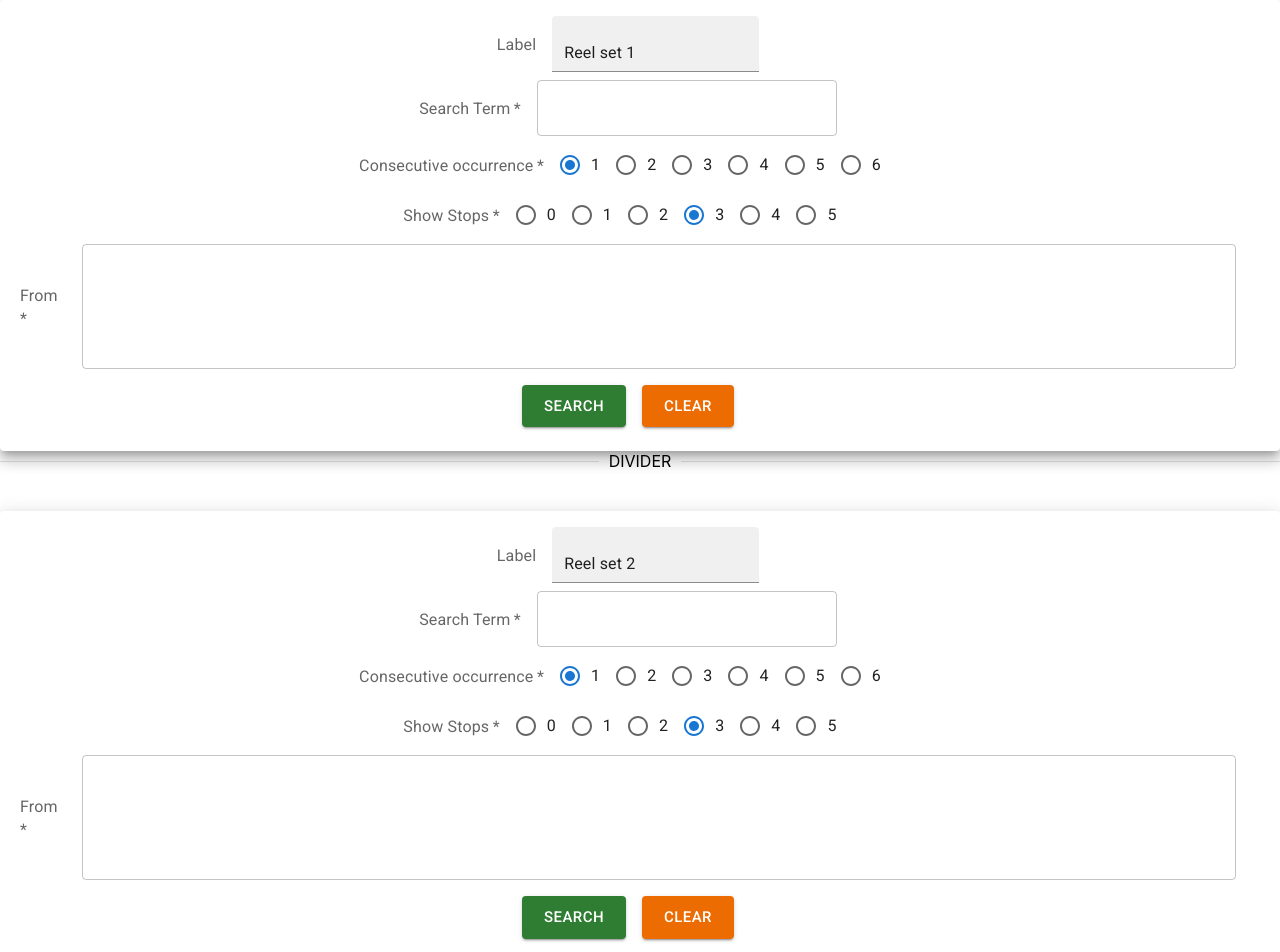
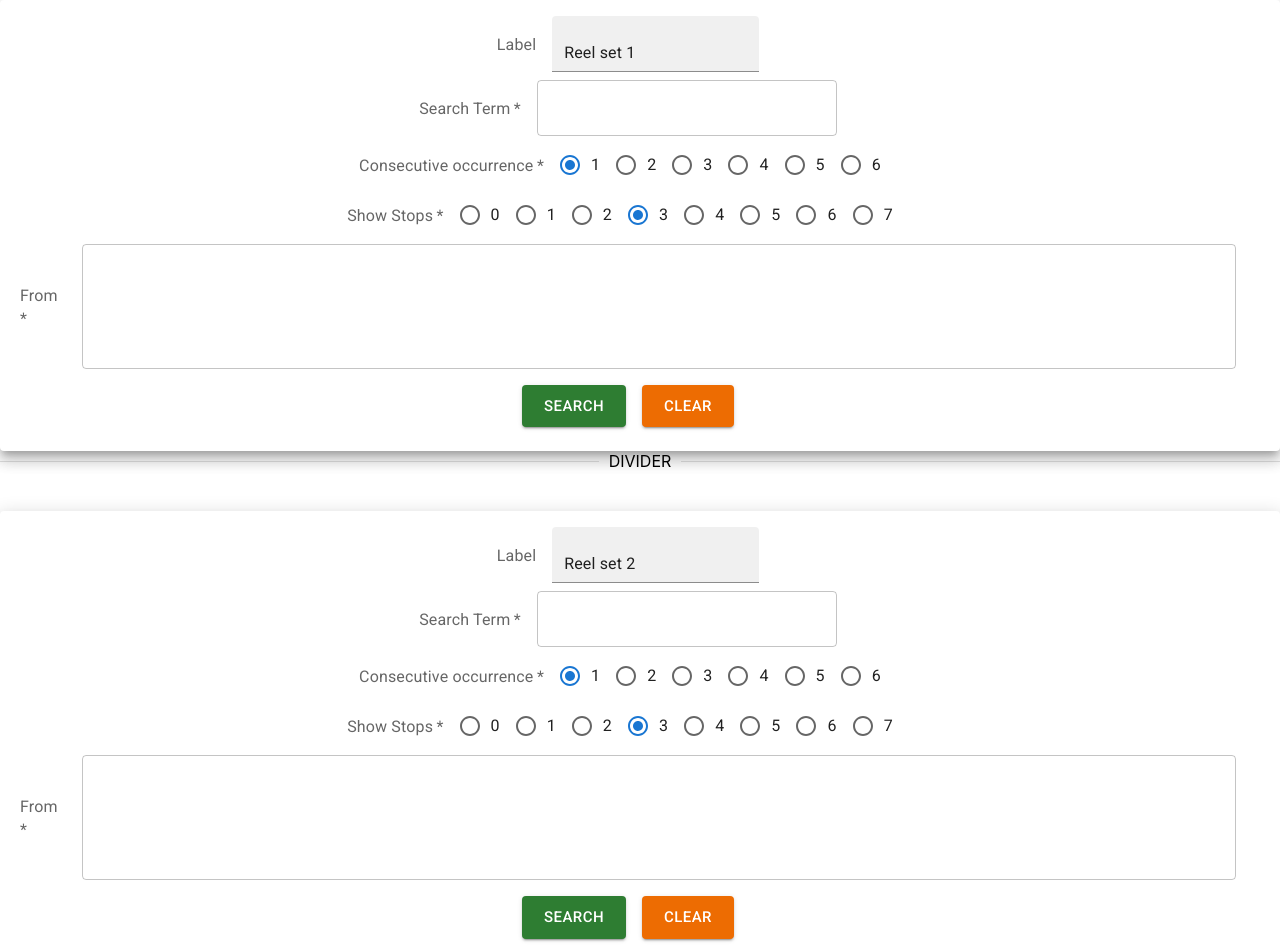
Before and after one commit to BijianWuHungryBearGaming/strings-finder, a React (Create React App) app: page / in a window 1280 px wide. Shown: the top 952 px of the page. Built offline with nearby package versions, Linux system fonts and the light colour scheme.

Commit message:
adding Show Stops to be 7

```diff
--- a/src/components/SearchForm.jsx
+++ b/src/components/SearchForm.jsx
@@ -12,6 +12,25 @@ function SearchForm({label, customIndex}) {
     const[result, setResult] = useState("");
     const[results, setResults] = useState([]);
     const[numbers, setNumbers] = useState("");
+
+    const getNumbers = (i, arrayStrings) => {
+        if(printNumbers == "1"){
+            return (arrayStrings[i]);
+        } else if(printNumbers == "2"){
+            return (arrayStrings[i] + "," + arrayStrings[(i + 1) % arrayStrings.length]);
+        } else if(printNumbers == "3"){
+            return (arrayStrings[i] + "," + arrayStrings[(i + 1) % arrayStrings.length] + "," + arrayStrings[(i + 2) % arrayStrings.length]);
+        } else if(printNumbers == "4"){
+            return (arrayStrings[i] + "," + arrayStrings[(i + 1) % arrayStrings.length] + "," + arrayStrings[(i + 2) % arrayStrings.length] + "," + arrayStrings[(i + 3) % arrayStrings.length]);
+        } else if(printNumbers == "5"){
+            return (arrayStrings[i] + "," + arrayStrings[(i + 1) % arrayStrings.length] + "," + arrayStrings[(i + 2) % arrayStrings.length] + "," + arrayStrings[(i + 3) % arrayStrings.length] + "," + arrayStrings[(i + 4) % arrayStrings.length]);
+        } else if(printNumbers == "6"){
+            return (arrayStrings[i] + "," + arrayStrings[(i + 1) % arrayStrings.length] + "," + arrayStrings[(i + 2) % arrayStrings.length] + "," + arrayStrings[(i + 3) % arrayStrings.length] + "," + arrayStrings[(i + 4) % arrayStrings.length] + "," + arrayStrings[(i + 5) % arrayStrings.length]) ;
+        } else if(printNumbers == "7"){
+            return (arrayStrings[i] + "," + arrayStrings[(i + 1) % arrayStrings.length] + "," + arrayStrings[(i + 2) % arrayStrings.length] + "," + arrayStrings[(i + 3) % arrayStrings.length] + "," + arrayStrings[(i + 4) % arrayStrings.length]+ "," + arrayStrings[(i + 5) % arrayStrings.length] + "," + arrayStrings[(i + 6) % arrayStrings.length]);
+        }
+    }
+
     const customHandleSubmmit = async (e) => {
         e.preventDefault();
 
@@ -23,18 +42,7 @@ function SearchForm({label, customIndex}) {
             for(let i = 0; i < arrayStrings.length; i++){
 
                 if(arrayStrings[i] === term){
-                    let numbers = "";
-                    if(printNumbers == "1"){
-                        numbers = (arrayStrings[i]);
-                    } else if(printNumbers == "2"){
-                        numbers = (arrayStrings[i] + "," + arrayStrings[(i + 1) % arrayStrings.length]);
-                    } else if(printNumbers == "3"){
-                        numbers = (arrayStrings[i] + "," + arrayStrings[(i + 1) % arrayStrings.length] + "," + arrayStrings[(i + 2) % arrayStrings.length]);
-                    } else if(printNumbers == "4"){
-                        numbers = (arrayStrings[i] + "," + arrayStrings[(i + 1) % arrayStrings.length] + "," + arrayStrings[(i + 2) % arrayStrings.length] + "," + arrayStrings[(i + 3) % arrayStrings.length]);
-                    } else if(printNumbers == "5"){
-                        numbers = (arrayStrings[i] + "," + arrayStrings[(i + 1) % arrayStrings.length] + "," + arrayStrings[(i + 2) % arrayStrings.length] + "," + arrayStrings[(i + 3) % arrayStrings.length] + "," + arrayStrings[(i + 4) % arrayStrings.length]);
-                    }
+                    const numbers = getNumbers(i, arrayStrings);
                     newArray.push({
                         atIndex: i,
                         numbers: numbers
@@ -52,18 +60,7 @@ function SearchForm({label, customIndex}) {
             const newArray = [];
             for(let i = 0; i < arrayStrings.length - 1; i++){
                 if(arrayStrings[i] === term && arrayStrings[i + 1] === term){
-                    let numbers = "";
-                    if(printNumbers == "1"){
-                        numbers = (arrayStrings[i]);
-                    } else if(printNumbers == "2"){
-                        numbers = (arrayStrings[i] + "," + arrayStrings[(i + 1) % arrayStrings.length]);
-                    } else if(printNumbers == "3"){
-                        numbers = (arrayStrings[i] + "," + arrayStrings[(i + 1) % arrayStrings.length] + "," + arrayStrings[(i + 2) % arrayStrings.length]);
-                    } else if(printNumbers == "4"){
-                        numbers = (arrayStrings[i] + "," + arrayStrings[(i + 1) % arrayStrings.length] + "," + arrayStrings[(i + 2) % arrayStrings.length] + "," + arrayStrings[(i + 3) % arrayStrings.length]);
-                    } else if(printNumbers == "5"){
-                        numbers = (arrayStrings[i] + "," + arrayStrings[(i + 1) % arrayStrings.length] + "," + arrayStrings[(i + 2) % arrayStrings.length] + "," + arrayStrings[(i + 3) % arrayStrings.length] + "," + arrayStrings[(i + 4) % arrayStrings.length]);
-                    }
+                    const numbers = getNumbers(i, arrayStrings);
                     newArray.push({
                         atIndex: i,
                         numbers: numbers
@@ -81,18 +78,7 @@ function SearchForm({label, customIndex}) {
             const newArray = [];
             for(let i = 0; i < arrayStrings.length - 2; i++){
                 if(arrayStrings[i] === term && arrayStrings[i + 1] === term && arrayStrings[i + 2] === term){
-                    let numbers = "";
-                    if(printNumbers == "1"){
-                        numbers = (arrayStrings[i]);
-                    } else if(printNumbers == "2"){
-                        numbers = (arrayStrings[i] + "," + arrayStrings[(i + 1) % arrayStrings.length]);
-                    } else if(printNumbers == "3"){
-                        numbers = (arrayStrings[i] + "," + arrayStrings[(i + 1) % arrayStrings.length] + "," + arrayStrings[(i + 2) % arrayStrings.length]);
-                    } else if(printNumbers == "4"){
-                        numbers = (arrayStrings[i] + "," + arrayStrings[(i + 1) % arrayStrings.length] + "," + arrayStrings[(i + 2) % arrayStrings.length] + "," + arrayStrings[(i + 3) % arrayStrings.length]);
-                    } else if(printNumbers == "5"){
-                        numbers = (arrayStrings[i] + "," + arrayStrings[(i + 1) % arrayStrings.length] + "," + arrayStrings[(i + 2) % arrayStrings.length] + "," + arrayStrings[(i + 3) % arrayStrings.length] + "," + arrayStrings[(i + 4) % arrayStrings.length]);
-                    }
+                    const numbers = getNumbers(i, arrayStrings);
                     newArray.push({
                         atIndex: i,
                         numbers: numbers
@@ -110,18 +96,7 @@ function SearchForm({label, customIndex}) {
             const newArray = [];
             for(let i = 0; i < arrayStrings.length - 3; i++){
                 if(arrayStrings[i] === term && arrayStrings[i + 1] === term && arrayStrings[i + 2] === term && arrayStrings[i + 3] === term){
-                    let numbers = "";
-                    if(printNumbers == "1"){
-                        numbers = (arrayStrings[i]);
-                    } else if(printNumbers == "2"){
-                        numbers = (arrayStrings[i] + "," + arrayStrings[(i + 1) % arrayStrings.length]);
-                    } else if(printNumbers == "3"){
-                        numbers = (arrayStrings[i] + "," + arrayStrings[(i + 1) % arrayStrings.length] + "," + arrayStrings[(i + 2) % arrayStrings.length]);
-                    } else if(printNumbers == "4"){
-                        numbers = (arrayStrings[i] + "," + arrayStrings[(i + 1) % arrayStrings.length] + "," + arrayStrings[(i + 2) % arrayStrings.length] + "," + arrayStrings[(i + 3) % arrayStrings.length]);
-                    } else if(printNumbers == "5"){
-                        numbers = (arrayStrings[i] + "," + arrayStrings[(i + 1) % arrayStrings.length] + "," + arrayStrings[(i + 2) % arrayStrings.length] + "," + arrayStrings[(i + 3) % arrayStrings.length] + "," + arrayStrings[(i + 4) % arrayStrings.length]);
-                    }
+                    const numbers = getNumbers(i, arrayStrings);
                     newArray.push({
                         atIndex: i,
                         numbers: numbers
@@ -139,18 +114,7 @@ function SearchForm({label, customIndex}) {
             const newArray = [];
             for(let i = 0; i < arrayStrings.length - 4; i++){
                 if(arrayStrings[i] === term && arrayStrings[i + 1] === term && arrayStrings[i + 2] === term && arrayStrings[i + 3] === term && arrayStrings[i + 4] === term){
-                    let numbers = "";
-                    if(printNumbers == "1"){
-                        numbers = (arrayStrings[i]);
-                    } else if(printNumbers == "2"){
-                        numbers = (arrayStrings[i] + "," + arrayStrings[(i + 1) % arrayStrings.length]);
-                    } else if(printNumbers == "3"){
-                        numbers = (arrayStrings[i] + "," + arrayStrings[(i + 1) % arrayStrings.length] + "," + arrayStrings[(i + 2) % arrayStrings.length]);
-                    } else if(printNumbers == "4"){
-                        numbers = (arrayStrings[i] + "," + arrayStrings[(i + 1) % arrayStrings.length] + "," + arrayStrings[(i + 2) % arrayStrings.length] + "," + arrayStrings[(i + 3) % arrayStrings.length]);
-                    } else if(printNumbers == "5"){
-                        numbers = (arrayStrings[i] + "," + arrayStrings[(i + 1) % arrayStrings.length] + "," + arrayStrings[(i + 2) % arrayStrings.length] + "," + arrayStrings[(i + 3) % arrayStrings.length] + "," + arrayStrings[(i + 4) % arrayStrings.length]);
-                    }
+                    const numbers = getNumbers(i, arrayStrings);
                     newArray.push({
                         atIndex: i,
                         numbers: numbers
@@ -168,18 +132,7 @@ function SearchForm({label, customIndex}) {
             const newArray = [];
             for(let i = 0; i < arrayStrings.length - 5; i++){
                 if(arrayStrings[i] === term && arrayStrings[i + 1] === term && arrayStrings[i + 2] === term && arrayStrings[i + 3] === term && arrayStrings[i + 4] === term && arrayStrings[i + 5] === term){
-                    let numbers = "";
-                    if(printNumbers == "1"){
-                        numbers = (arrayStrings[i]);
-                    } else if(printNumbers == "2"){
-                        numbers = (arrayStrings[i] + "," + arrayStrings[(i + 1) % arrayStrings.length]);
-                    } else if(printNumbers == "3"){
-                        numbers = (arrayStrings[i] + "," + arrayStrings[(i + 1) % arrayStrings.length] + "," + arrayStrings[(i + 2) % arrayStrings.length]);
-                    } else if(printNumbers == "4"){
-                        numbers = (arrayStrings[i] + "," + arrayStrings[(i + 1) % arrayStrings.length] + "," + arrayStrings[(i + 2) % arrayStrings.length] + "," + arrayStrings[(i + 3) % arrayStrings.length]);
-                    } else if(printNumbers == "5"){
-                        numbers = (arrayStrings[i] + "," + arrayStrings[(i + 1) % arrayStrings.length] + "," + arrayStrings[(i + 2) % arrayStrings.length] + "," + arrayStrings[(i + 3) % arrayStrings.length] + "," + arrayStrings[(i + 4) % arrayStrings.length]);
-                    }
+                    const numbers = getNumbers(i, arrayStrings);
                     newArray.push({
                         atIndex: i,
                         numbers: numbers
@@ -263,6 +216,8 @@ function SearchForm({label, customIndex}) {
                             <FormControlLabel value={3} control={<Radio />} label="3" />
                             <FormControlLabel value={4} control={<Radio />} label="4" />
                             <FormControlLabel value={5} control={<Radio />} label="5" />
+                            <FormControlLabel value={6} control={<Radio />} label="6" />
+                            <FormControlLabel value={7} control={<Radio />} label="7" />
                         </RadioGroup>
                     </Stack>
                 </Grid>
```
